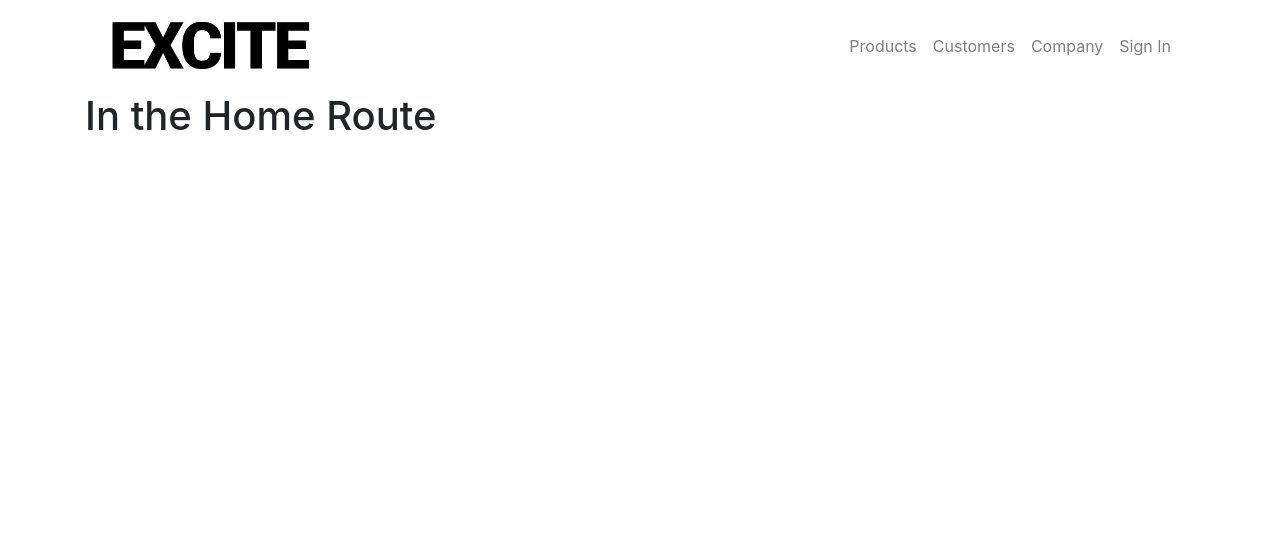
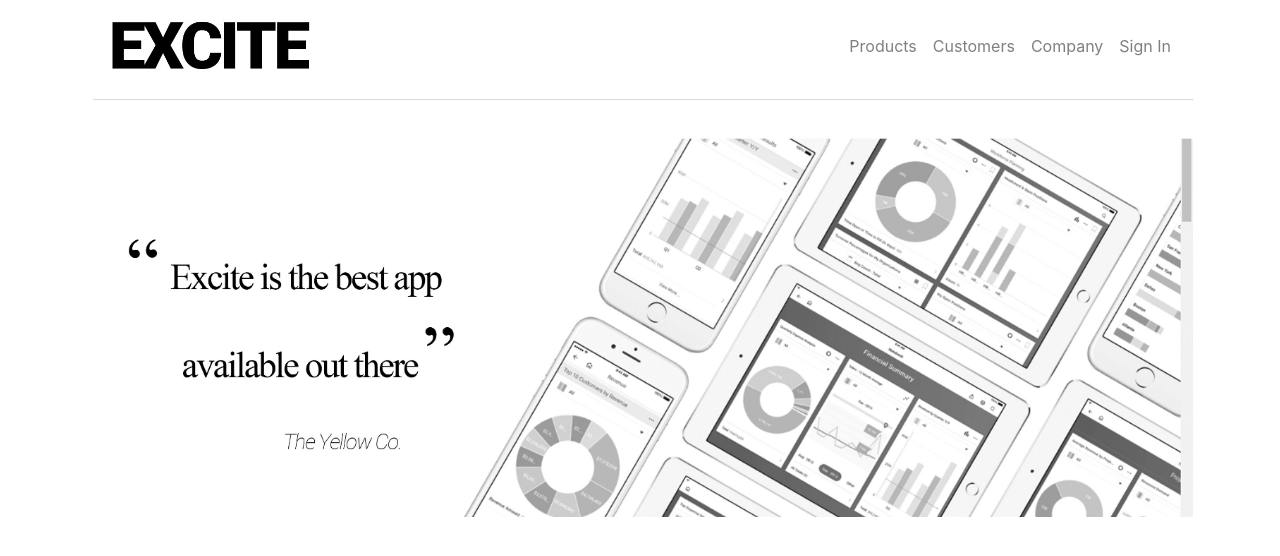
Before and after one commit to angela-andrews/Insight-Employee-Management-System, a React (Create React App) app in the folder client/: page / in a window 1280 px wide. Shown: the top 556 px of the page. Built offline with nearby package versions, Linux system fonts and the light colour scheme.

Commit message:
jumbotron created and added to index

```diff
--- /dev/null
+++ b/client/src/components/Elements/Jumbotron.js
@@ -0,0 +1,9 @@
+import React from "react";
+
+const Jumbotron = () => (
+  <div className="jumbotron-fluid">
+    <img className="img-fluid" alt="Jumbo" src="images/jumbo.png"></img>
+  </div>
+);
+
+export default Jumbotron;
--- a/client/src/components/Pages/Home.js
+++ b/client/src/components/Pages/Home.js
@@ -1,7 +1,8 @@
 import React from 'react';
+import Jumbotron from "../Elements/Jumbotron";
 
 const Home = () => (
-  <h1>In the Home Route</h1>
+  <Jumbotron />
 );
 
 export default Home;
```
Also changed, not shown: client/public/images/jumbo.png (added).
